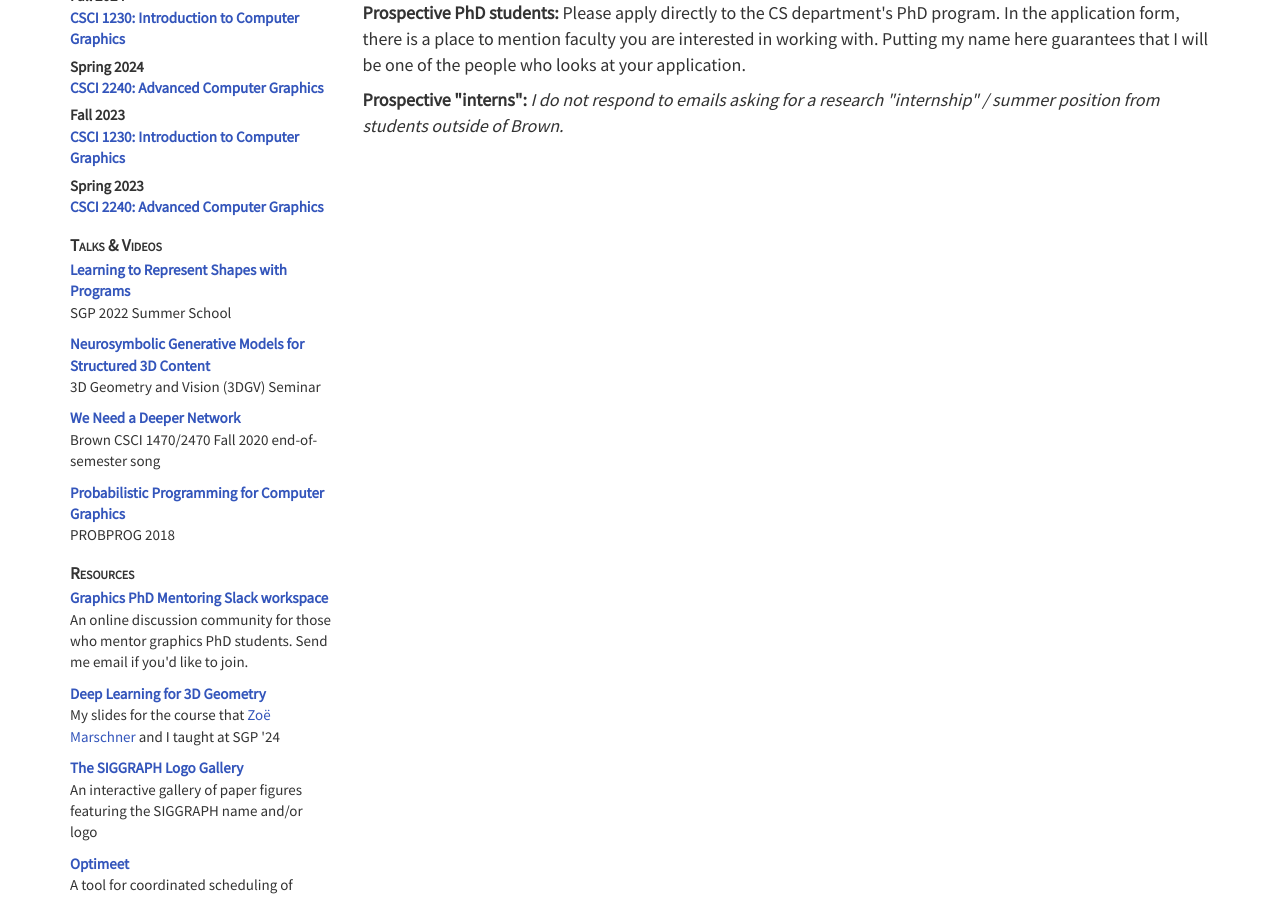
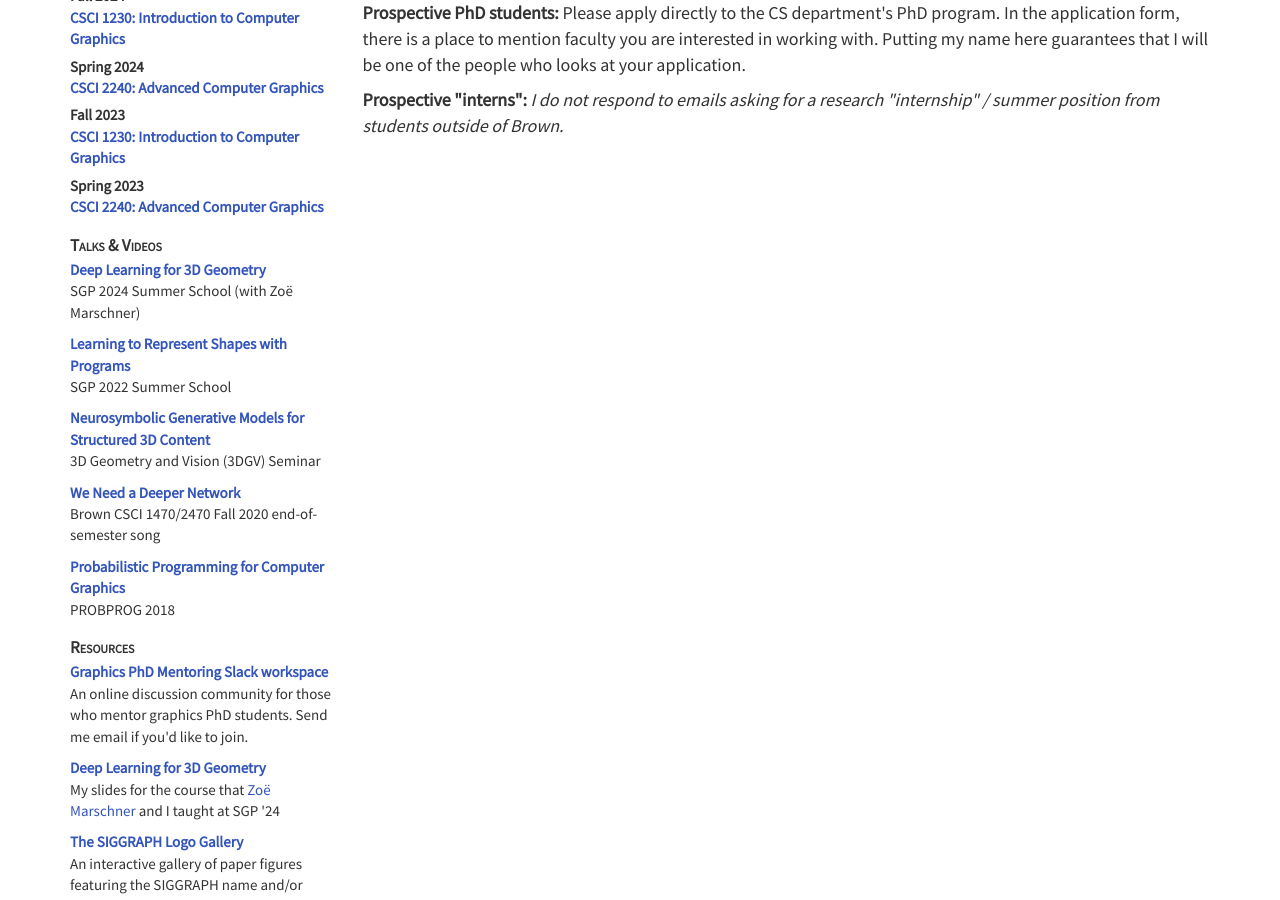
Before and after one commit to dritchie/dritchie.github.io, a Jekyll site: the page built from prospective_students.html, in a window 1280 px wide and 900 px high, scrolled down 713 px. Built offline with Jekyll 4.4.1, drawn with Linux system fonts in a browser that asks for light colours.

Commit message:
SGP '24 talk.

```diff
--- a/_data/talks.json
+++ b/_data/talks.json
@@ -1,4 +1,9 @@
 [
+	{
+		"title": "Deep Learning for 3D Geometry",
+		"link": "https://www.youtube.com/watch?v=r6S0jQqyZDM&ab_channel=SymposiumonGeometryProcessing2024",
+		"venue": "SGP 2024 Summer School (with Zoë Marschner)"
+	},
 	{
 		"title": "Learning to Represent Shapes with Programs",
 		"link": "http://school.geometryprocessing.org/summerschool-2022/index.html#course3",
```
